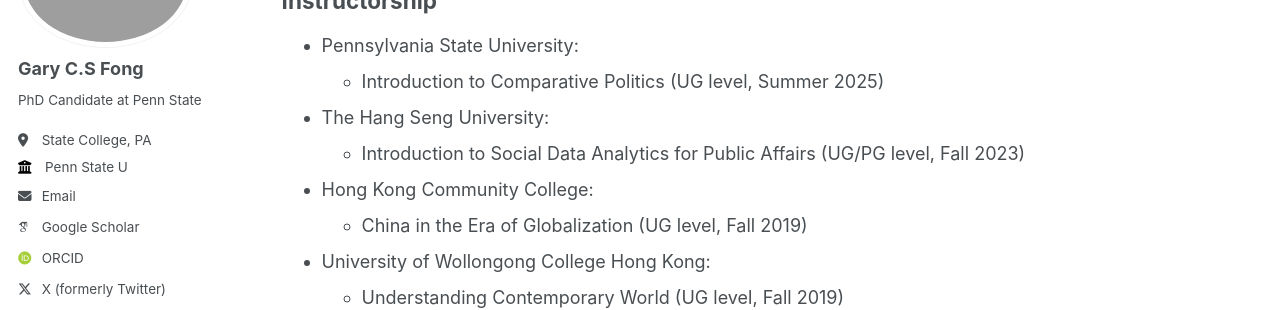
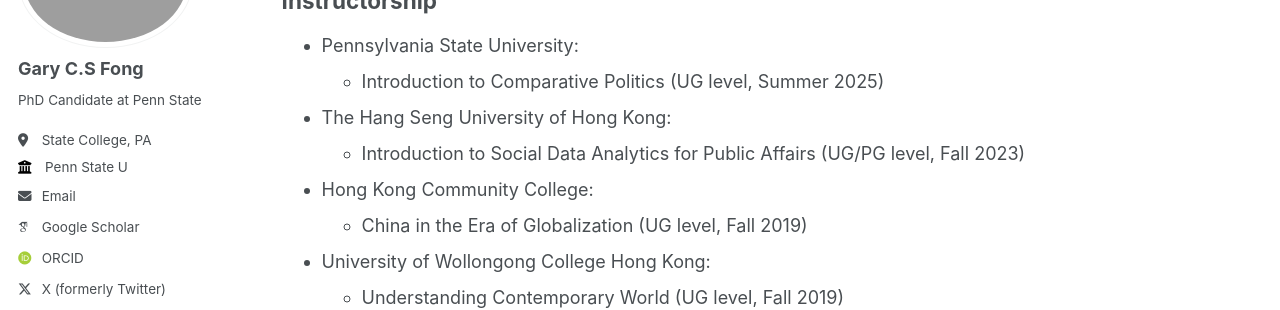
Before and after one commit to sap98fcs/sap98fcs.github.io, a Jekyll site: the page built from _pages/teaching.md, in a window 1280 px wide and 900 px high. Shown: the part 192-502 px from the top of the window. Built offline with Jekyll 4.4.1, drawn with Linux system fonts in a browser that asks for light colours; some web fonts are replaced.

Commit message:
Update teaching.md

```diff
--- a/_pages/teaching.md
+++ b/_pages/teaching.md
@@ -10,7 +10,7 @@ Instructorship
 --------
 * Pennsylvania State University:
   * Introduction to Comparative Politics (UG level, Summer 2025)
-* The Hang Seng University:
+* The Hang Seng University of Hong Kong:
   * Introduction to Social Data Analytics for Public Affairs (UG/PG level, Fall 2023)
 * Hong Kong Community College:
   * China in the Era of Globalization (UG level, Fall 2019)
```
